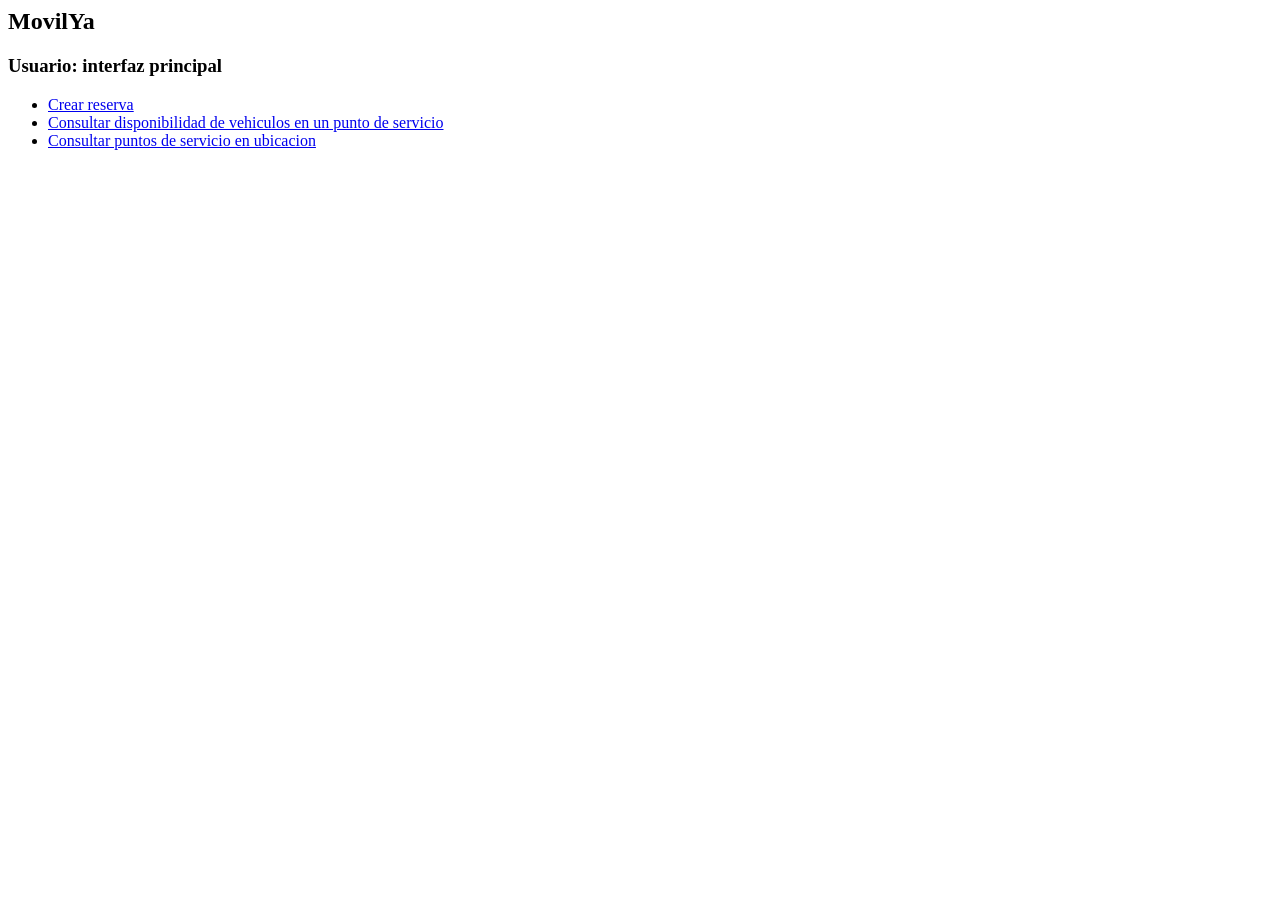
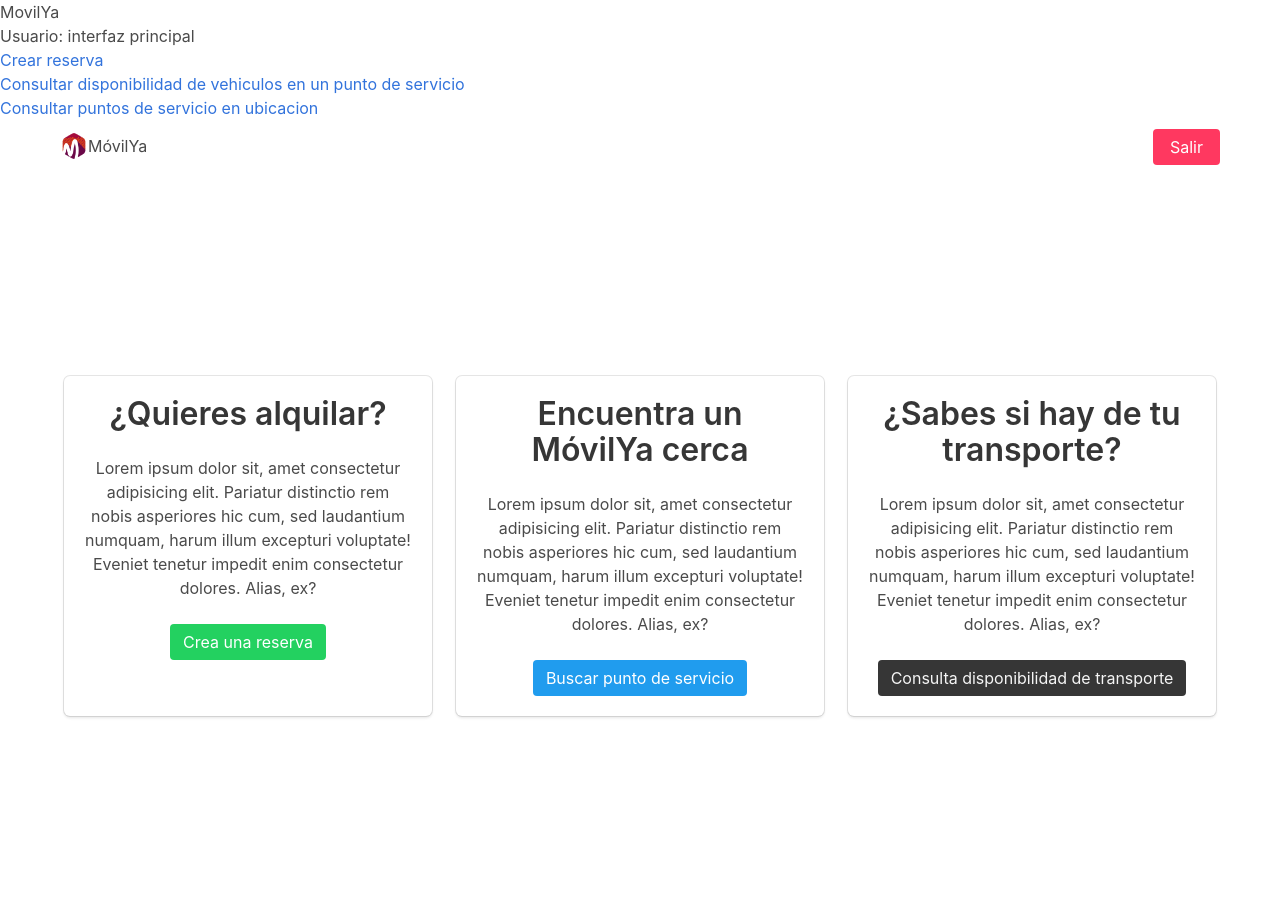
Before and after one commit to dlopez380/movilya, a PHP site: page /postlogeo.html in a window 1280 px wide. Before the commit the page ends 150 px from the top, so only its background shows below. Run offline with PHP 8.4, Linux system fonts and the light colour scheme.

Commit message:
Arregladas páginas de `postlogeo`, `postlogeoempleado`

```diff
--- a/css/main.css
+++ b/css/main.css
@@ -1 +1,4 @@
 @import "./bulma.css";
+.column .box {
+  height: 100%;
+}
--- a/postlogeo.html
+++ b/postlogeo.html
@@ -1,12 +1,106 @@
 <html>
 
-    <h2>MovilYa</h2>
-    <h3>Usuario: interfaz principal</h3>
+<h2>MovilYa</h2>
+<h3>Usuario: interfaz principal</h3>
 
-    <ul id="menu">
-		<li><a href="crearreserva.php"><span><span>Crear reserva</span></span></a></li>
-        <li><a href="consultardisponibilidad.php"><span><span>Consultar disponibilidad de vehiculos en un punto de servicio</span></span></a></li>
-        <li><a href="consultarpuntosservicio.php"><span><span>Consultar puntos de servicio en ubicacion</span></span></a></li>
-	</ul>
+<ul id="menu">
+    <li>
+        <a href="crearreserva.php">
+            <span>
+                <span>Crear reserva</span>
+            </span>
+        </a>
+    </li>
+    <li>
+        <a href="consultardisponibilidad.php">
+            <span>
+                <span>Consultar disponibilidad de vehiculos en un punto de servicio</span>
+            </span>
+        </a>
+    </li>
+    <li>
+        <a href="consultarpuntosservicio.php">
+            <span>
+                <span>Consultar puntos de servicio en ubicacion</span>
+            </span>
+        </a>
+    </li>
+</ul>
 
 </html>
+
+<!DOCTYPE html>
+<html lang="en">
+
+<head>
+    <meta charset="UTF-8">
+    <meta name="viewport" content="width=device-width, initial-scale=1.0">
+    <meta http-equiv="X-UA-Compatible" content="ie=edge">
+    <link rel="stylesheet" href="css/main.css">
+    <title>Bienvenido</title>
+</head>
+
+<body>
+    <main class="hero is-fullheight is-bold">
+        <div class="hero-head">
+            <nav class="navbar">
+                <div class="container">
+                    <div class="navbar-brand">
+                        <a class="navbar-item" href="#">
+                            <img class="logo" src="static/marca/1x/logo_normal.png" alt="Logo"> MóvilYa
+                        </a>
+                    </div>
+                    <div id="navbarMenu" class="navbar-menu">
+                        <div class="navbar-end">
+                            <div class="tabs is-right">
+                                <span class="navbar-item">
+                                    <a class="button is-danger" href="./login.php">
+                                        <span title="¡Vuelve pronto!">Salir</span>
+                                    </a>
+                                </span>
+                            </div>
+                        </div>
+                    </div>
+                </div>
+            </nav>
+        </div>
+        <div class="hero-body">
+            <div class="container has-text-centered">
+                <div class="columns">
+                    <div class="column">
+                        <div class="box">
+                            <h2 class="title">¿Quieres alquilar?</h2>
+                            <p>Lorem ipsum dolor sit, amet consectetur adipisicing elit. Pariatur distinctio rem nobis asperiores
+                                hic cum, sed laudantium numquam, harum illum excepturi voluptate! Eveniet tenetur impedit
+                                enim consectetur dolores. Alias, ex?</p>
+                            <br>
+                            <a href="./crearreserva.php" class="button is-success">Crea una reserva</a>
+                        </div>
+                    </div>
+                    <div class="column">
+                        <div class="box">
+                            <h2 class="title">Encuentra un MóvilYa cerca</h2>
+                            <p>Lorem ipsum dolor sit, amet consectetur adipisicing elit. Pariatur distinctio rem nobis asperiores
+                                hic cum, sed laudantium numquam, harum illum excepturi voluptate! Eveniet tenetur impedit
+                                enim consectetur dolores. Alias, ex?</p>
+                            <br>
+                            <a href="./consultarpuntosservicio.php" class="button is-info">Buscar punto de servicio</a>
+                        </div>
+                    </div>
+                    <div class="column">
+                        <div class="box">
+                            <h2 class="title">¿Sabes si hay de tu transporte?</h2>
+                            <p>Lorem ipsum dolor sit, amet consectetur adipisicing elit. Pariatur distinctio rem nobis asperiores
+                                hic cum, sed laudantium numquam, harum illum excepturi voluptate! Eveniet tenetur impedit
+                                enim consectetur dolores. Alias, ex?</p>
+                            <br>
+                            <a href="./consultardisponibilidad.php" class="button is-dark">Consulta disponibilidad de transporte</a>
+                        </div>
+                    </div>
+                </div>
+            </div>
+        </div>
+    </main>
+</body>
+
+</html>
```
Also changed, not shown: postlogeoempleado.html (+41 -8 lines).
